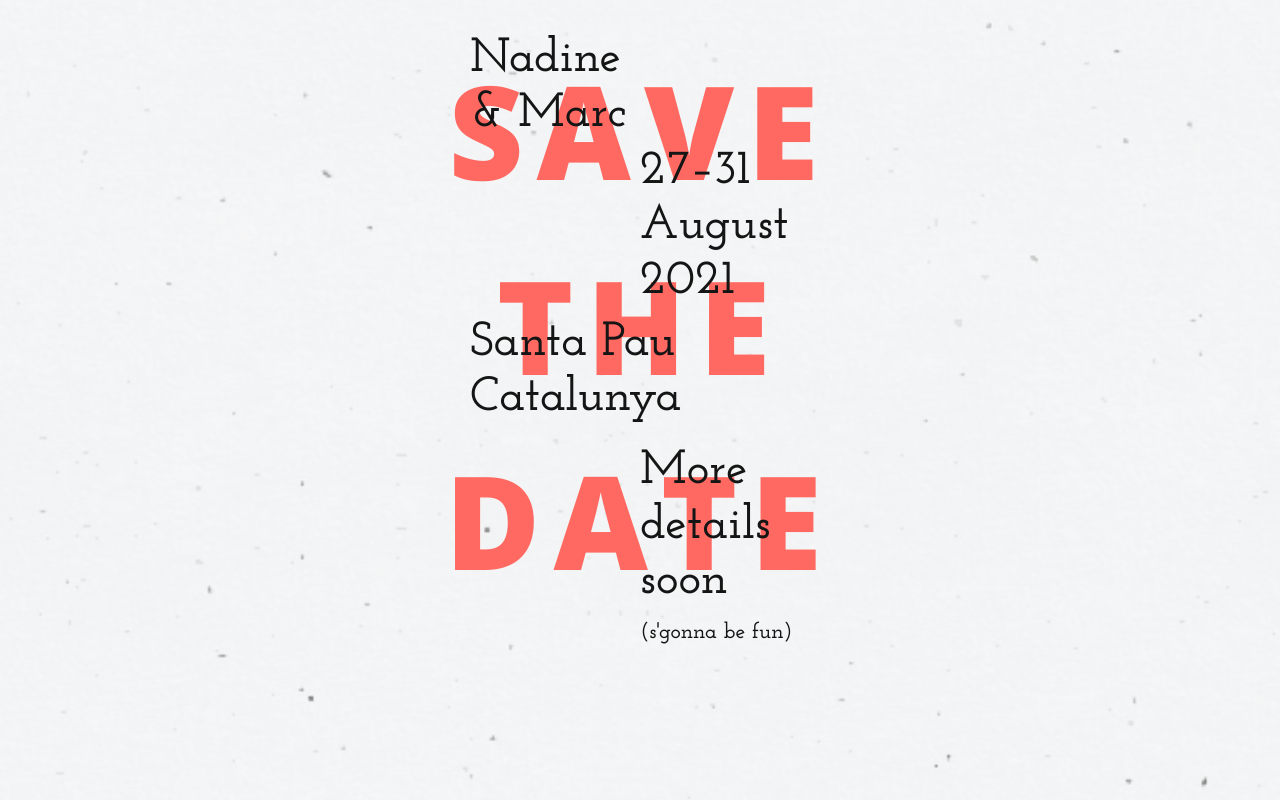
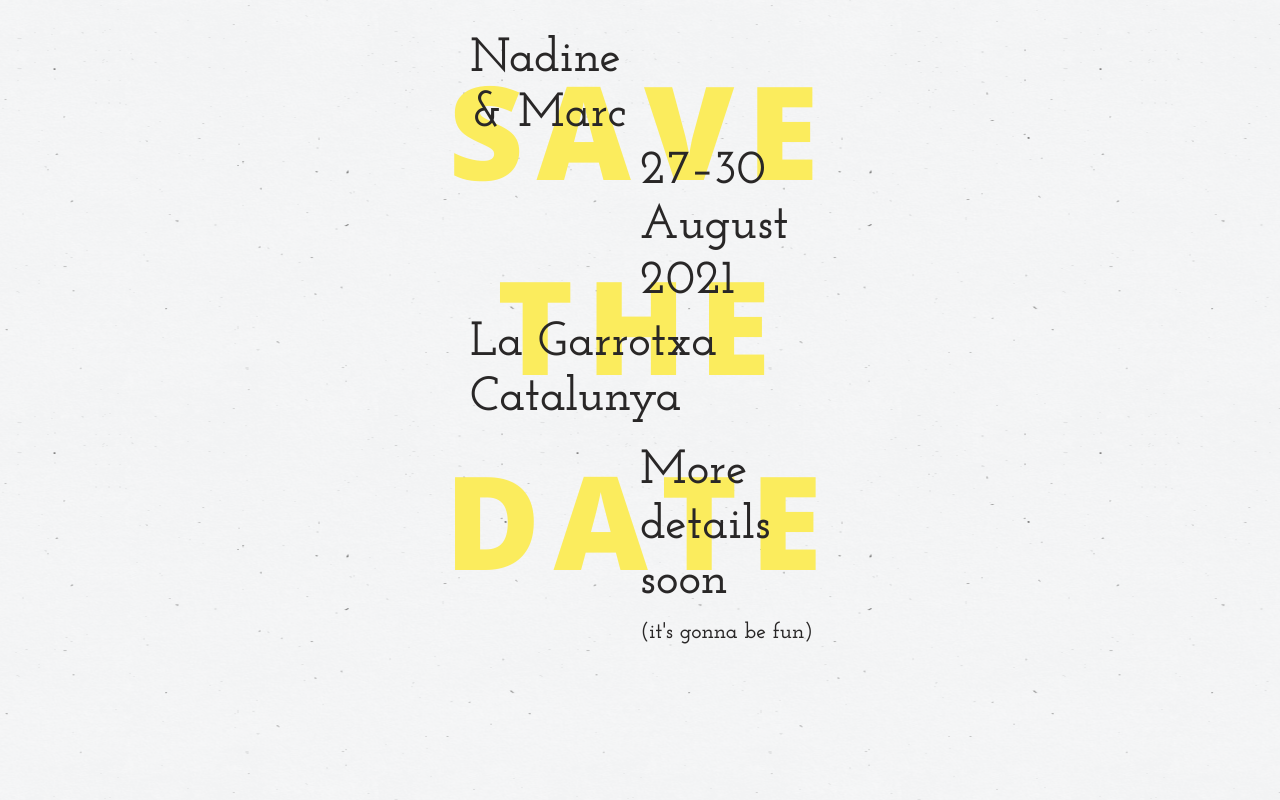
Before and after one commit to marcdavi-es/casament, a plain HTML site: page index.html in a window 1280 px wide. Drawn offline with nearby package versions, Linux system fonts and the light colour scheme.

Commit message:
Nadine review

```diff
--- a/index.html
+++ b/index.html
@@ -17,7 +17,6 @@
     section {
       background-color: #f2f3f4;
       background-image: url('natural-paper.png');
-      background-size: cover;
       background-position: center;
       bottom: 0;
       left: 0;
@@ -27,7 +26,7 @@
     }
 
     h1 {
-      color: #ff6961;
+      color: #fbec5d;
       font-family: 'Open Sans', sans-serif;
       font-size: 130px;
       height: 100%;
@@ -36,6 +35,7 @@
       line-height: 1.5;
       margin: 0;
       margin-top: 32px;
+      max-width: 400px;
       position: fixed;
       text-align: center;
       top: 50%;
@@ -43,12 +43,13 @@
     }
 
     p {
-      color: #151515;
+      color: #292727;
       font-family: 'Josefin Slab', serif;
       font-size: 48px;
       left: 50%;
       margin: 0;
       position: fixed;
+      width: 100%;
     }
 
     p#one {
@@ -111,10 +112,10 @@
   <section>
     <h1>SAVE THE DATE</h1>
     <p id="one">Nadine<br>& Marc</p>
-    <p id="two">27–31<br>August<br>2021</p>
-    <p id="three">Santa Pau<br>Catalunya</p>
+    <p id="two">27–30<br>August<br>2021</p>
+    <p id="three">La Garrotxa<br>Catalunya</p>
     <p id="four">More<br>details<br>soon</p>
-    <p id="five">(s'gonna be fun)</p>
+    <p id="five">(it's gonna be fun)</p>
   </section>
 
 </body>
```
Also changed, not shown: favicon.ico.
